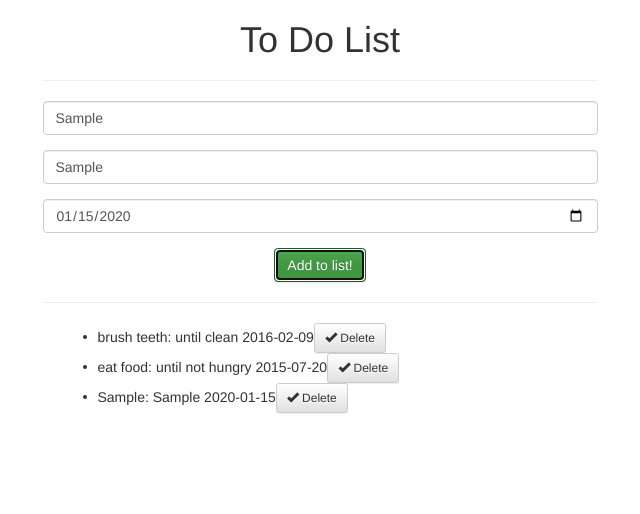
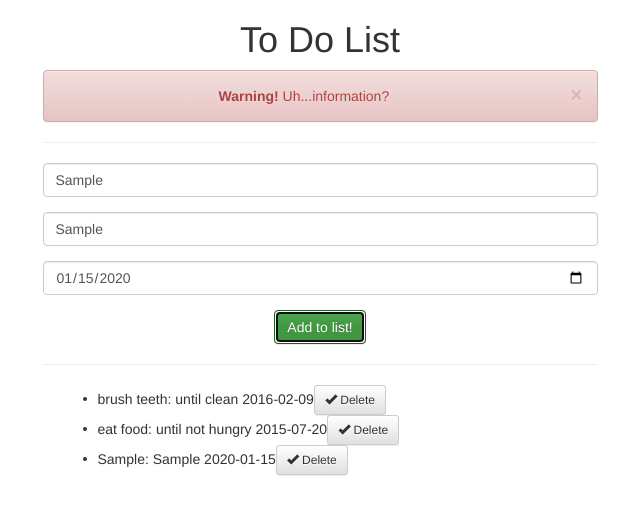
Before and after one commit to Paulkim517/todo, a plain HTML site: page index.html in a window 1280 px wide. Both pictures are taken after typing "Sample", "Sample", "2020-01-15" into the empty fields and a click on the input "Add to list!". Shown: the top 514 px of the page, without its empty margins (320-960 px from the left). Drawn offline with nearby package versions, Linux system fonts and the light colour scheme.

Commit message:
added an alert for when form is blank using jquery and bootstrap button and fixed my list alignment

```diff
--- a/index.html
+++ b/index.html
@@ -20,6 +20,11 @@
       <div class="col-md-6 col-md-offset-3">
         <div class="text-center">
           <h1>To Do List</h1>
+
+         <div class='alert alert-danger alert-dismissible' role='alert'>
+         	<button type='button' class='close' data-dismiss='alert' aria-label='Close'><span aria-hidden='true'>&times;</span></button>
+         	<strong>Warning!</strong> Uh...information?
+         </div>
 
           <hr>
           <form id="new_to_do">
--- a/script.js
+++ b/script.js
@@ -33,6 +33,12 @@ console.log($newToDoForm)
 	var $newTD = $('<li class ="task">'+ $('#item_name').val()+ ": "+ $('#item_descript').val()+" "+$('#item_dueDate').val()+ buttons +'</li>');
   $('#to_do').append($newTD);
   taskList.push({title: $('#item_name').val(), description: $('#item_descript').val(), date: $('#item_dueDate').val()});
+  	var $newToDoForm = $("#new_to_do");
+   	//alert
+   	if (($newToDoForm  !== $('#item_name').val()) || ($newToDoForm  !== $('#item_descript').val()) || ($newToDoForm  !== $('#item_dueDate').val())) {
+        $('.alert').toggleClass('show');
+        return false;
+    };
   strikeThru();
 
 
--- a/style.css
+++ b/style.css
@@ -5,3 +5,11 @@
 .task{
 	text-align: left;
 }
+
+.alert {
+	display: none;
+}
+
+.show {
+	display: block;
+}
```
